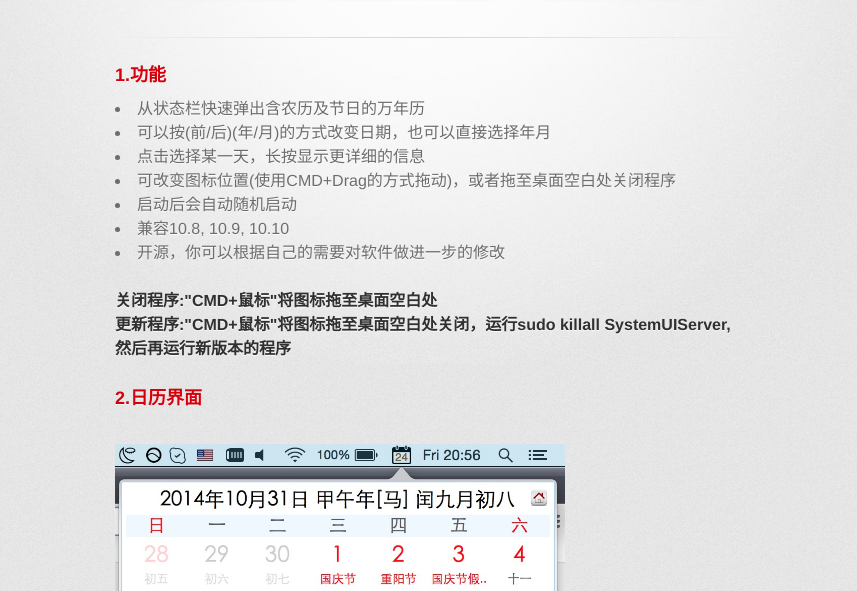
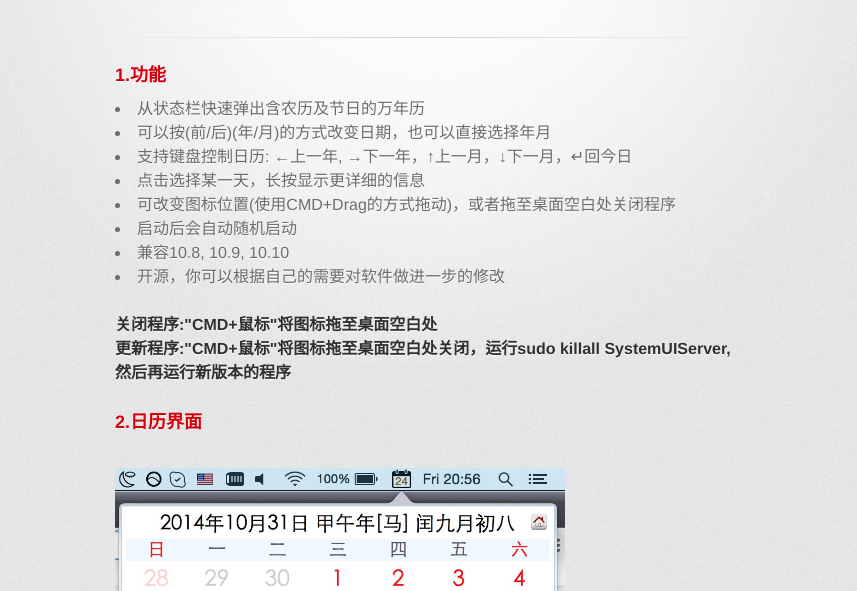
Before and after one commit to zfdang/chinese-lunar-calendar-for-mac, a plain HTML site: page index.html in a window 1280 px wide. Shown: the part 209-800 px from the top of the page, without its empty margins (215-1072 px from the left). Drawn offline with Linux system fonts and the light colour scheme.

Commit message:
update bin

```diff
--- a/index.html
+++ b/index.html
@@ -36,6 +36,7 @@
 <ui>
   <li>从状态栏快速弹出含农历及节日的万年历</li>
   <li>可以按(前/后)(年/月)的方式改变日期，也可以直接选择年月</li>
+  <li>支持键盘控制日历: ←上一年, →下一年，↑上一月，↓下一月，↵回今日</li>
   <li>点击选择某一天，长按显示更详细的信息</li>
   <li>可改变图标位置(使用CMD+Drag的方式拖动)，或者拖至桌面空白处关闭程序</li>
   <li>启动后会自动随机启动</li>
```
Also changed, not shown: 1 other file.
